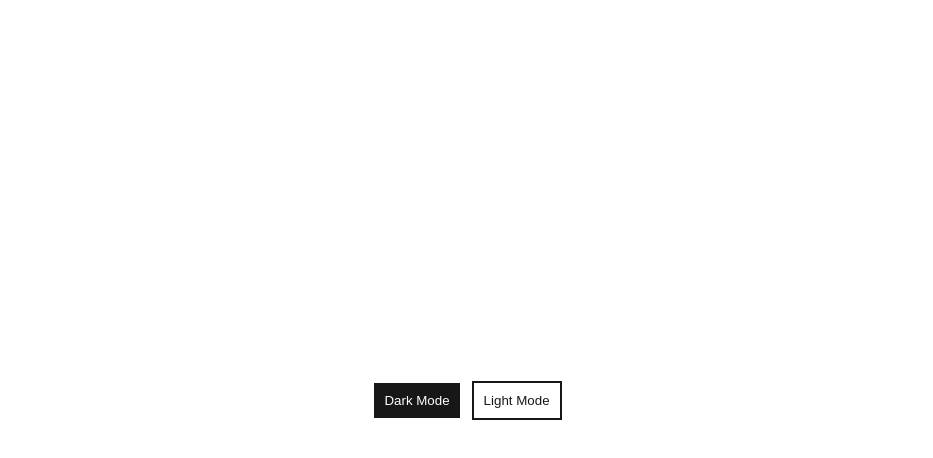
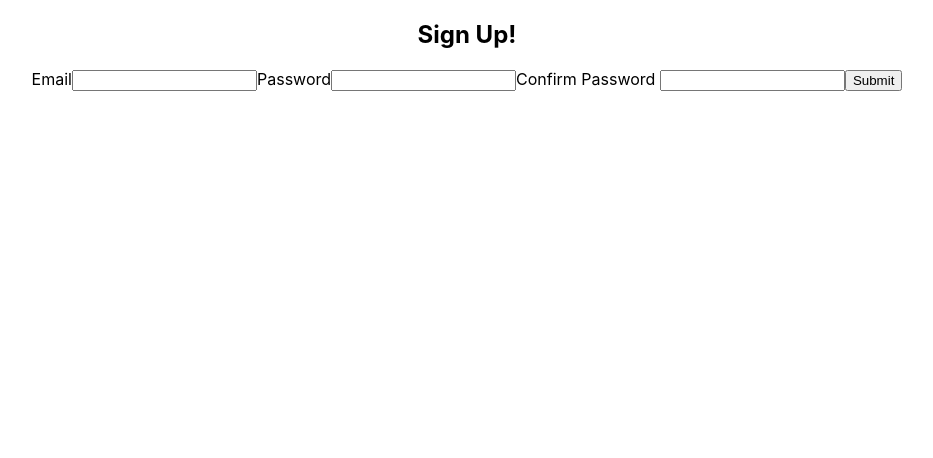
Before and after one commit to ZeljkoDe/linkedin-react-challenges, a React (Create React App) app: page / in a window 1280 px wide. Shown: the top 458 px of the page, without its empty margins (173-1106 px from the left). Built offline with nearby package versions, Linux system fonts and the light colour scheme.

Commit message:
Form Validation

```diff
--- /dev/null
+++ b/src/03-form-validation/FormValidator.jsx
@@ -0,0 +1,56 @@
+import { useState } from 'react';
+
+export default function FormValidator() {
+	const [email, setEmail] = useState('');
+	const [password, setPassword] = useState('');
+	const [passwordConfirm, setPasswordConfirm] = useState('');
+
+	const [message, setMessage] = useState('');
+
+	const findErrors = () => {
+		const errors = [];
+		if (!email || !password || !passwordConfirm)
+			errors.push('All fields must be filled in');
+		if ([...email].filter((i) => i === '@').length !== 1) {
+			errors.push('An email must have exactly one @ sign');
+		}
+		if (password.length <= 8)
+			errors.push('Passwords must be 8 characters or longer');
+		if (password !== passwordConfirm) errors.push('Passwords must match');
+
+		return errors;
+	};
+
+	const handleSubmit = (e) => {
+		e.preventDefault();
+
+		const errors = findErrors();
+		setMessage(errors.length ? errors.join(', ') : 'User created!');
+	};
+
+	return (
+		<form onSubmit={handleSubmit}>
+			<h2>Sign Up!</h2>
+			<label htmlFor='email'>Email</label>
+			<input
+				type='text'
+				name='email'
+				onChange={(e) => setEmail(e.target.value)}
+			/>
+			<label htmlFor='password'>Password</label>
+			<input
+				type='password'
+				name='password'
+				onChange={(e) => setPassword(e.target.value)}
+			/>
+			<label htmlFor='password-confirm'>Confirm Password </label>
+			<input
+				type='password'
+				name='password-confirm'
+				onChange={(e) => setPasswordConfirm(e.target.value)}
+			/>
+			{message}
+			<input type='submit' value='Submit' />
+		</form>
+	);
+}
--- a/src/App.js
+++ b/src/App.js
@@ -1,10 +1,10 @@
-import DarkMode from './02-dark-mode/DarkMode';
+import FormValidator from './03-form-validation/FormValidator';
 import './App.css';
 
 export default function App() {
 	return (
 		<div className='App'>
-			<DarkMode />
+			<FormValidator />
 		</div>
 	);
 }
```
